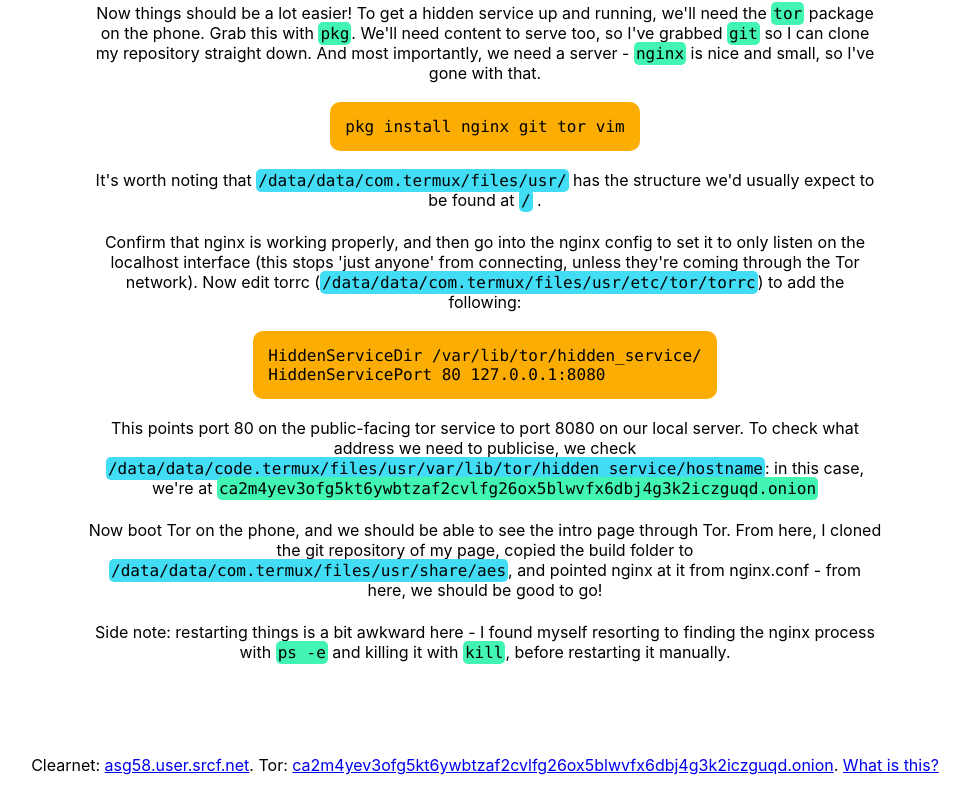
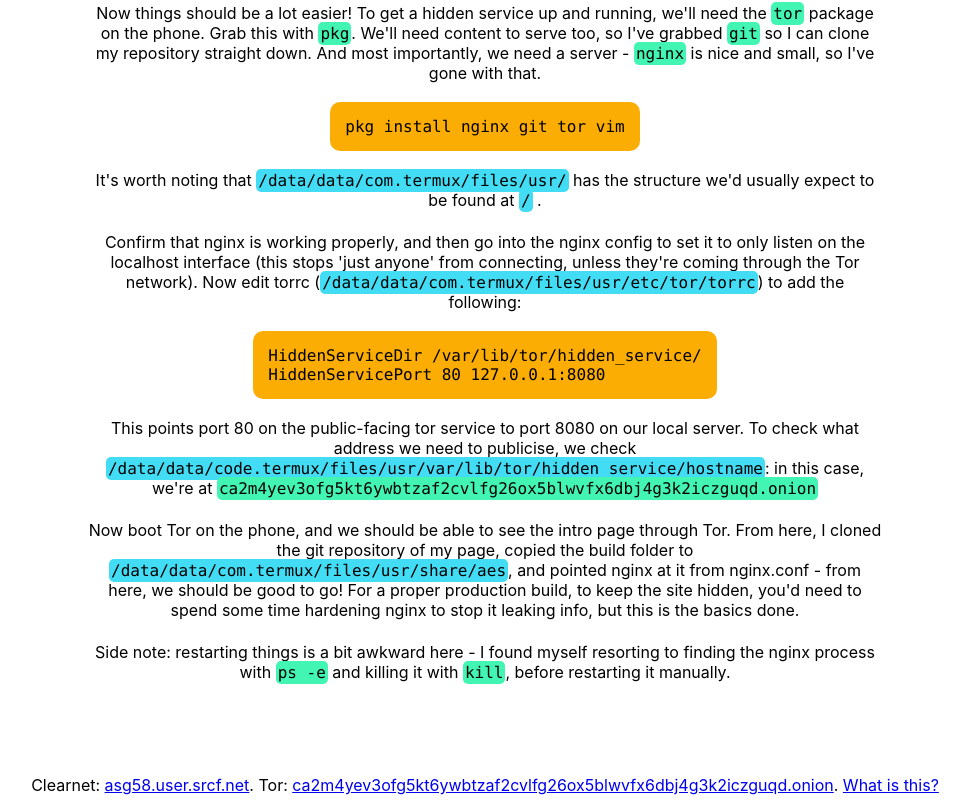
Before and after one commit to 1in1/AES-WebApp, a React (Create React App) app: page /tor in a window 1280 px wide. Shown: the part 1805-2610 px from the top of the page, without its empty margins (155-1125 px from the left). Built offline with nearby package versions, Linux system fonts and the light colour scheme.

Commit message:
tor edit

```diff
--- a/src/TorTalk.js
+++ b/src/TorTalk.js
@@ -67,7 +67,7 @@
             </code>
 
             <p>This points port 80 on the public-facing tor service to port 8080 on our local server. To check what address we need to publicise, we check <code className='codePath'>/data/data/code.termux/files/usr/var/lib/tor/hidden_service/hostname</code>: in this case, we're at <code>ca2m4yev3ofg5kt6ywbtzaf2cvlfg26ox5blwvfx6dbj4g3k2iczguqd.onion</code></p>
-            <p>Now boot Tor on the phone, and we should be able to see the intro page through Tor. From here, I cloned the git repository of my page, copied the build folder to <code className='codePath'>/data/data/com.termux/files/usr/share/aes</code>, and pointed nginx at it from nginx.conf - from here, we should be good to go!</p>
+            <p>Now boot Tor on the phone, and we should be able to see the intro page through Tor. From here, I cloned the git repository of my page, copied the build folder to <code className='codePath'>/data/data/com.termux/files/usr/share/aes</code>, and pointed nginx at it from nginx.conf - from here, we should be good to go! For a proper production build, to keep the site hidden, you'd need to spend some time hardening nginx to stop it leaking info, but this is the basics done.</p>
             <p>Side note: restarting things is a bit awkward here - I found myself resorting to finding the nginx process with <code>ps -e</code> and killing it with <code>kill</code>, before restarting it manually.</p>
         </div>
         </>
```
Also changed, not shown: 8 other files (tests, documents, lock files or other folders).
